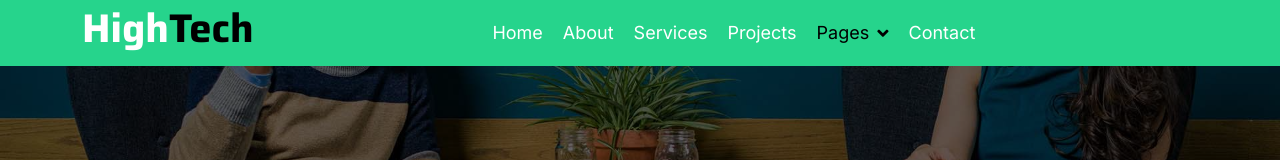
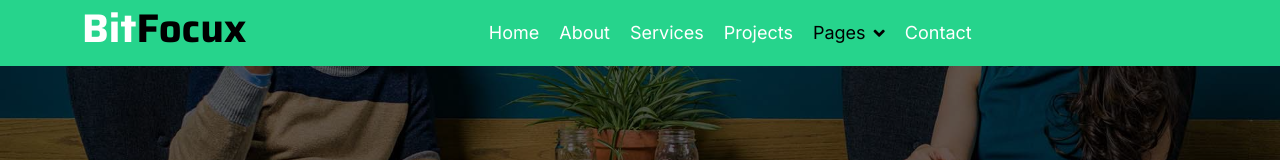
Before and after one commit to burhanriaz/bitfocux, a plain HTML site: page 404.html in a window 1280 px wide. Shown: the top 160 px of the page. Drawn offline with nearby package versions, Linux system fonts and the light colour scheme.

Commit message:
title update all

```diff
--- a/404.html
+++ b/404.html
@@ -61,7 +61,7 @@
             <div class="container">
                 <nav class="navbar navbar-dark navbar-expand-lg py-0">
                     <a href="index.html" class="navbar-brand">
-                        <h1 class="text-white fw-bold d-block">High<span class="text-secondary">Tech</span> </h1>
+                        <h1 class="text-white fw-bold d-block">Bit<span class="text-secondary">Focux</span> </h1>
                     </a>
                     <button type="button" class="navbar-toggler me-0" data-bs-toggle="collapse" data-bs-target="#navbarCollapse">
                         <span class="navbar-toggler-icon"></span>
```
Also changed, not shown: about.html (+1 -1 lines), blog.html (+1 -1 lines), contact.html (+1 -1 lines), project.html (+1 -1 lines), service.html (+1 -1 lines), team.html (+1 -1 lines), testimonial.html (+1 -1 lines).
